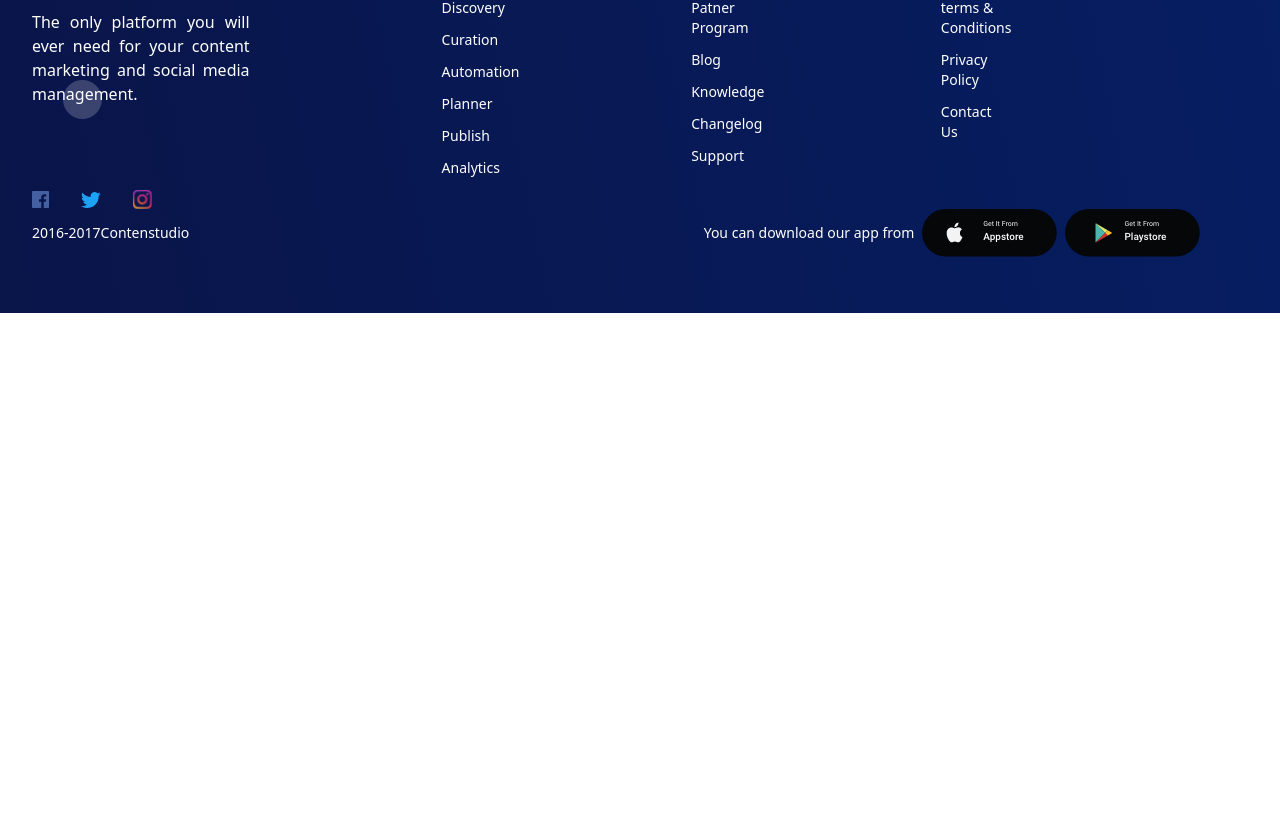
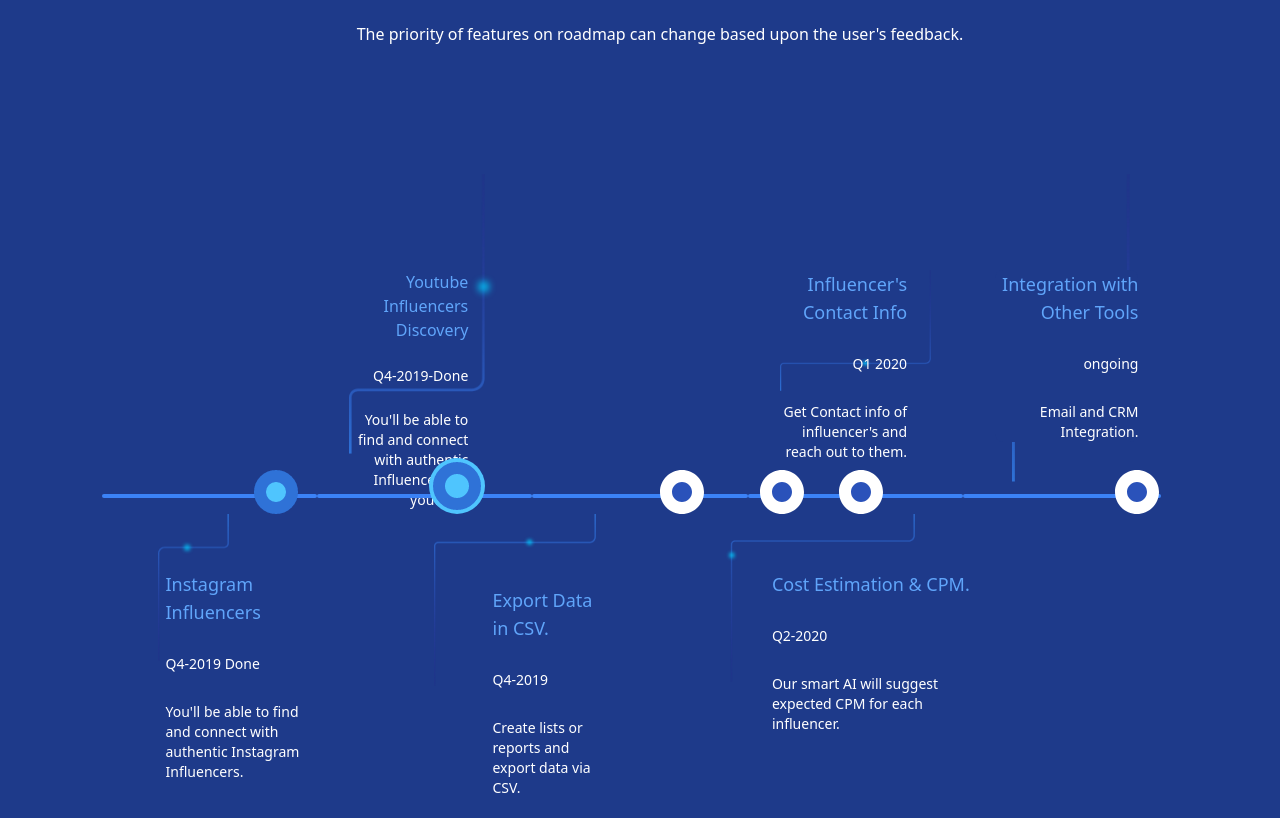
Before and after one commit to tahira17/vue.js-vesponsive-website, a Vue app: page / in a window 1280 px wide. Shown: the part 6042-6860 px from the top of the page. Before the commit the page ends 6355 px from the top, so only its background shows below. Built offline with nearby package versions, Linux system fonts and the light colour scheme.

Commit message:
roadmap added

```diff
--- a/src/App.vue
+++ b/src/App.vue
@@ -11,7 +11,7 @@
 
   <QuestionSection />
 
-  <!-- <Roadmap /> -->
+  <Roadmap />
   <Footer />
 
 
--- a/src/components/Roadmap.vue
+++ b/src/components/Roadmap.vue
@@ -1,10 +1,22 @@
 <template>
+   <div
+    class="bg-blue-900 bg-cover lg:h-10% sm:w-full lg:w-full md:w-full"
+  >
+    <div>
+      <h1 class="text-4xl text-white text-center p-10">Road Map</h1>
+      <p class="text-white text-center ml-10">
+        The priority of features on roadmap can change based upon the user's
+        feedback.
+      </p>
+    </div>
+  </div>
   <div
-    class="hidden lg:grid grid-cols-[repeat(auto-fit,_6.6%)] m-auto p-24 justify-center bg-blue-900 relative z-0"
+    class="lg:h-full hidden lg:grid grid-cols-[repeat(auto-fit,_6.6%)] m-auto p-24 justify-center bg-blue-900 relative z-0"
   >
+<!-- 1st col in large screen -->
 
     <div
-      class="w-full p-4 col-span-3 justify-center justify-self-center mx-auto  text-white text-center text-lg z-0 relative"
+      class=" w-full p-4 col-span-3 justify-center justify-self-center mx-auto  text-white text-center text-lg z-0 relative"
     >
 
 
@@ -24,12 +36,12 @@
 
 <!-- 2nd col in large screen -->
     <div
-      class="w-full p-8 col-span-3 mx-auto relative  z-0"
+      class=" w-full p-8 col-span-3 mx-auto relative  z-0"
     >
       <img
         src="../../src/assets/rdmp4.png"
         alt="image goes here"
-        class="float-right"
+        class=" float-right"
       />
 
       <div class="w-4/4 h-40% absolute rounded-lg mt-24 mr-16 ml-0 ">
@@ -47,7 +59,8 @@
 
       <div class="w-full">
         <hr
-        class="w-full h-1 my-4 border-0 rounded bg-blue-500 bottom-0 absolute"
+
+        class=" w-full mx-auto h-1 my-4 border-0 left-0 rounded bg-blue-500 bottom-0 absolute"
       />
         <img
         src="../../src/assets/step2.png"
@@ -64,12 +77,12 @@
 
       <div>
         <hr
-        class="w-full h-1 my-4 border-0 rounded bg-blue-500 bottom-0 absolute"
+        class="w-full h-1 my-4 border-0 left-0 rounded bg-blue-500 bottom-0 absolute"
       />
         <img
         src="../../src/assets/step456.png"
         alt="image goes here"
-        class="bottom-0 absolute ml-24 mr-8"
+        class="bottom-0 absolute ml-24 mr-10"
       />
       </div>
     </div>
@@ -93,19 +106,10 @@
         alt="image goes here"
         class="inset-x-0 bottom-0 pt-24"
       />
-      <!-- <img
-        src="../../src/assets/step456.png"
-        alt="image goes here"
-        class="bottom-0 absolute object-[center_bottom] left-3"
-      />
-      <img
-        src="../../src/assets/step456.png"
-        alt="image goes here"
-        class="bottom-0 absolute ml-28"
-      /> -->
+
       <div>
         <hr
-        class="w-full h-1 my-4 border-0 rounded bg-blue-500 bottom-0 absolute"
+        class="w-full h-1 my-4 border-0 left-0 rounded bg-blue-500 bottom-0 absolute"
       />
         <img
         src="../../src/assets/step456.png"
@@ -138,15 +142,11 @@
         alt="image goes here"
         class="float-right bg-blue-900 mr-4"
       />
-      <!-- <img
-        src="../../src/assets/step456.png"
-        alt="image goes here"
-        class="bottom-0 absolute ml-24 mr-8 right-16 left-14"
-      /> -->
+
 
       <div>
         <hr
-        class="w-11/12 h-1 my-4 border-0 rounded bg-blue-500 bottom-0 absolute"
+        class="w-11/12 h-1 my-4 border-0 left-0 rounded bg-blue-500 bottom-0 absolute"
       />
         <img
         src="../../src/assets/step456.png"
@@ -164,10 +164,10 @@
       <img
         src="../../src/assets/Rdmp1.png"
         alt="image goes here"
-        class="w-1/2  top-0 absolute left-2"
+        class="float-right w-1/3 top-0 absolute left-14 "
       />
       <div
-        class="w-4/4 h-20% absolute  rounded-lg mt-24 mr-22 top-0 text-left"
+        class=" w-2/3 h-20% absolute rounded-lg top-14 left-16 text-left"
       >
         <h3 class="text-bold text-2l text-blue-400">Instagram Influencers</h3>
         <br />
@@ -181,25 +181,24 @@
     </div>
 <!-- 7th col in large screen -->
     <div
-      class="w-full p-8 col-span-3 mx-auto text-white text-center text-lg relative z-0"
+      class=" w-full p-8 col-span-2 mx-auto text-white text-center text-lg relative z-0"
     >
-      ok
+
     </div>
 
     <!-- 8th col in large screen -->
+
     <div
-      class="bg-black w-full col-span-3 relative "
+      class=" w-full p-8 col-span-3 mx-auto text-white text-center text-lg relative"
     >
       <img
         src="../../src/assets/1.png"
         alt="image goes here"
-        class=" w-3/4 top-0 right-20 bg-yellow-900 z-10"
+        class="float-right w-3/4 right-20 absolute top-0 ml-14"
       />
-      <div
-        class="w-4/4 h-20% absolute rounded-lg text-left ml-0 z-10 bg-red-900"
-      >
+      <div class="w-3/4 h-20% rounded-lg mt-10 top-4 text-left left-6">
         <h3 class="text-bold text-2l text-left text-blue-400">
-          Export Data in CSV
+          Export Data in CSV.
         </h3>
         <br />
         <p class="text-white text-sm">Q4-2019</p>
@@ -209,18 +208,17 @@
         </p>
       </div>
     </div>
-
     <!-- 9th col in large screen -->
     <div
-      class=" w-full p-8 col-span-3 mx-auto text-white text-center text-lg relative"
+      class="w-full p-8 col-span-4 mx-auto text-white text-center text-lg relative"
     >
       <img
         src="../../src/assets/2.png"
         alt="image goes here"
-        class="float-right w-3/4 right-24 absolute top-0 ml-14"
+        class="float-right w-2/3 right-18 left-12 absolute top-0"
       />
-      <div class="w-3/4 h-20% absolute rounded-lg mt-10 top-0 text-left left-2">
-        <h3 class="text-bold text-2l text-left text-blue-400">
+      <div class="w-3/4 h-20% absolute rounded-lg mt-10 top-4 text-left left-24">
+        <h3 class="text-bold text-2l text-left text-blue-400 left-0">
           Cost Estimation & CPM.
         </h3>
         <br />
@@ -251,7 +249,7 @@
 
   <!-- card 1 -->
   <div
-      class="shadow-lg rounded-lg md:h-[250px] sm:h-[250px] w-[350px] justify-center items-center hover:scale-110 duration-500"
+      class="shadow-lg rounded-lg md:h-[250px] sm:h-[250px] w-[350px] justify-center items-center hover:scale-110 duration-500 mt-10"
     >
       <h3 class="py-1 m-2 text-bold text-blue-400 text-center">Instagram Influencers</h3>
       <p class="py-1 m-2 text-white text-center">
```
